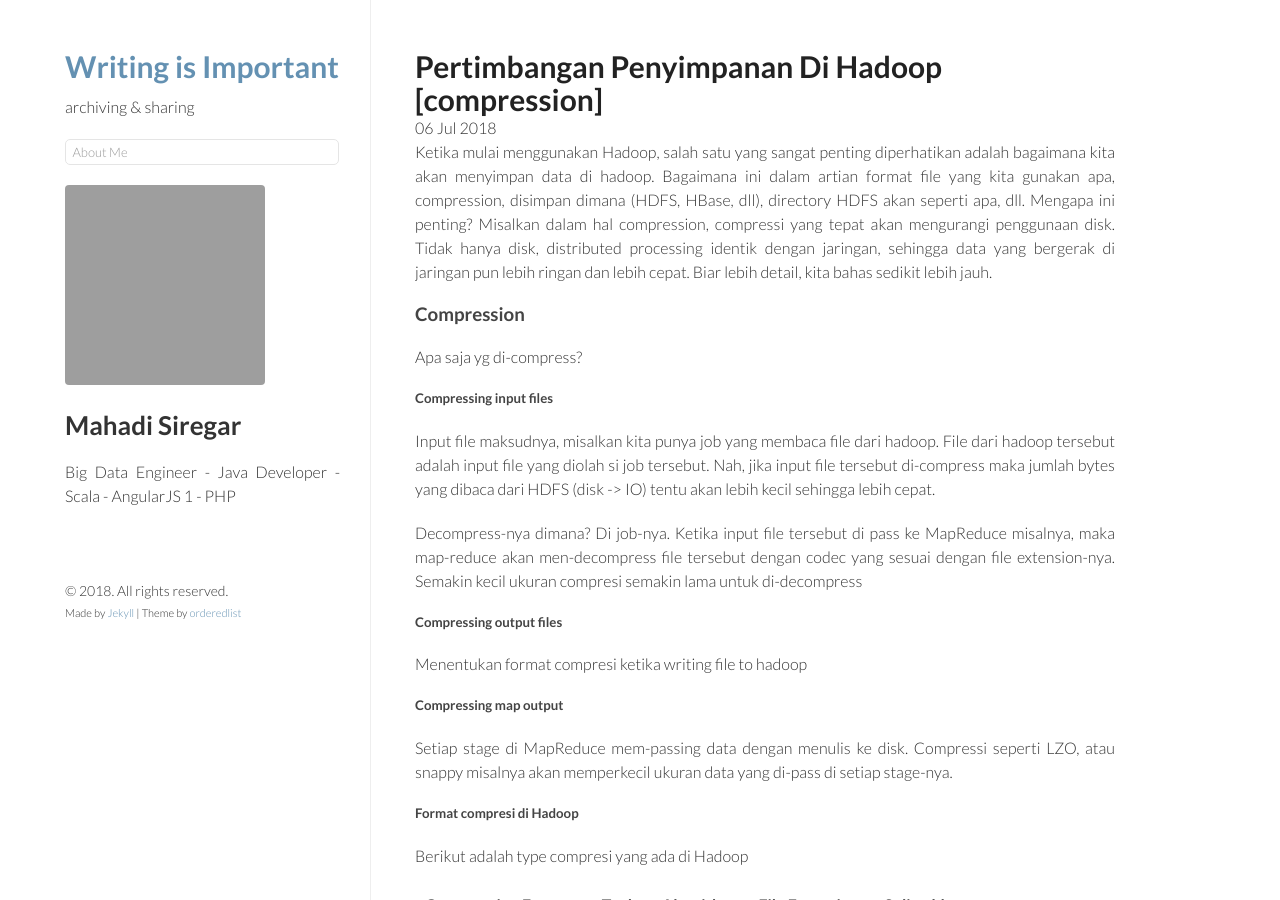
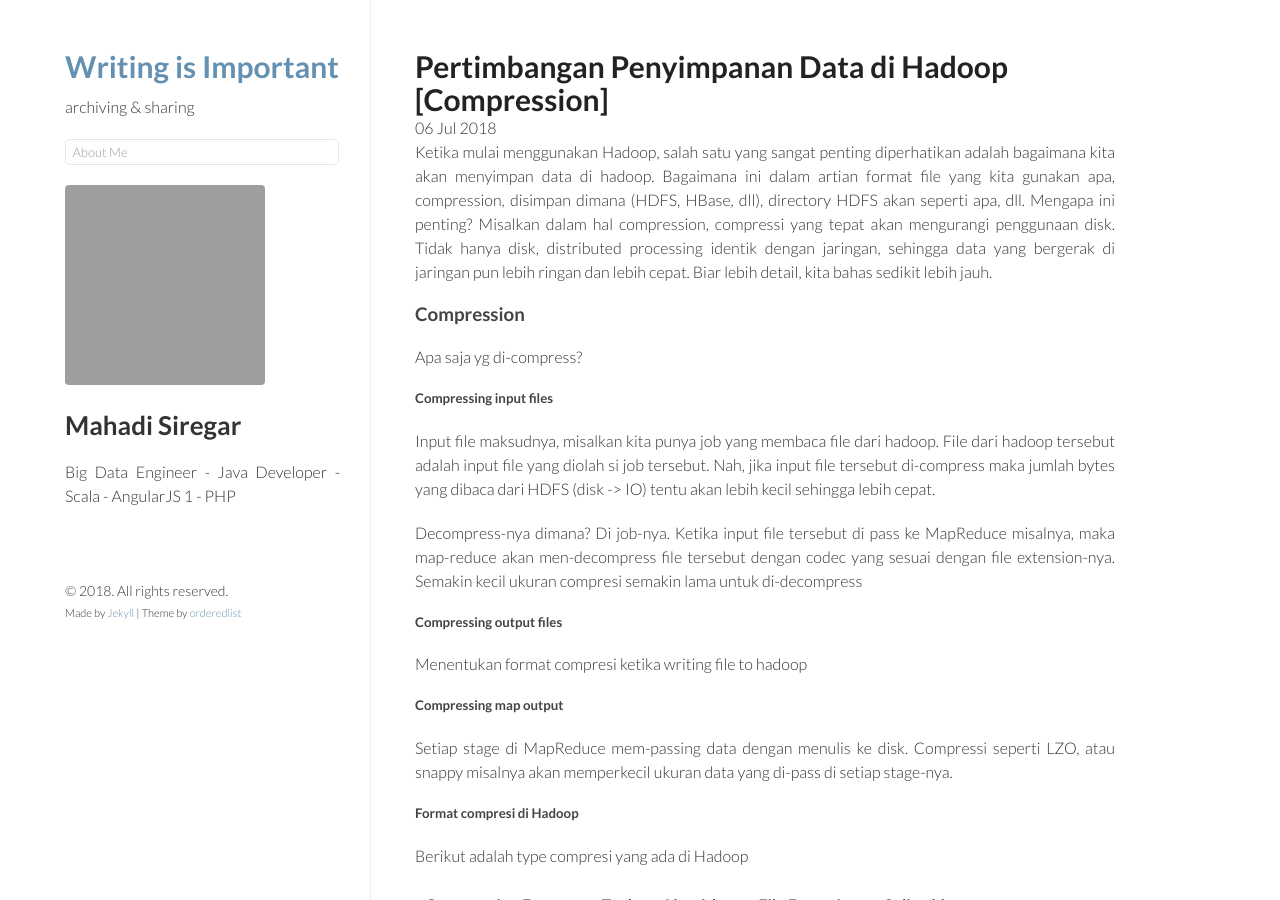
Before and after one commit to regar016/mahadisiregar.github.io, a Jekyll site: the page built from _posts/2018-07-06-pertimbangan-penyimpanan-di-hadoop-[compression].markdown, in a window 1280 px wide and 900 px high. Built offline with Jekyll 4.4.1, drawn with Linux system fonts in a browser that asks for light colours; our own code applies the rules of GitHub Pages for plain Markdown files; some of the changed lines change nothing that is shown; grey boxes are pictures that could not be loaded.

Commit message:
Update 2018-07-06-pertimbangan-penyimpanan-di-hadoop-[compression].markdown

```diff
--- a/_posts/2018-07-06-pertimbangan-penyimpanan-di-hadoop-[compression].markdown
+++ b/_posts/2018-07-06-pertimbangan-penyimpanan-di-hadoop-[compression].markdown
@@ -1,5 +1,14 @@
+---
+layout: post
+title:  "Pertimbangan Penyimpanan Data di Hadoop [Compression]"
+date:   2018-07-06 15:44:16 +0700
+categories: bigdata
+fbcomments: true
+tags: [bigdata, hadoop]
 
-Ketika mulai menggunakan Hadoop, salah satu yang sangat penting diperhatikan adalah bagaimana kita akan menyimpan data di hadoop. Bagaimana ini dalam artian format file yang kita gunakan apa, compression, disimpan dimana (HDFS, HBase, dll), directory HDFS akan seperti apa, dll. Mengapa ini penting? Misalkan dalam hal compression, compressi yang tepat akan mengurangi penggunaan disk. Tidak hanya disk, distributed processing identik dengan jaringan, sehingga data yang bergerak di jaringan pun lebih ringan dan lebih cepat. Biar lebih detail, kita bahas sedikit lebih jauh.
+---
+
+Ketika mulai menggunakan Hadoop, salah satu yang sangat penting diperhatikan adalah bagaimana kita akan menyimpan data di hadoop. Bagaimana ini dalam artian format file yang kita gunakan apa, compression, disimpan dimana (HDFS, HBase, dll), directory HDFS akan seperti apa, dll. Mengapa ini penting? Misalkan dalam hal compression, compressi yang tepat akan mengurangi penggunaan disk. Tidak hanya disk, distributed processing identik dengan jaringan, sehingga data yang bergerak di jaringan pun lebih ringan dan lebih cepat. Biar lebih detail, kita bahas sedikit lebih jauh. <!--more-->
 
 ### Compression
 
```
